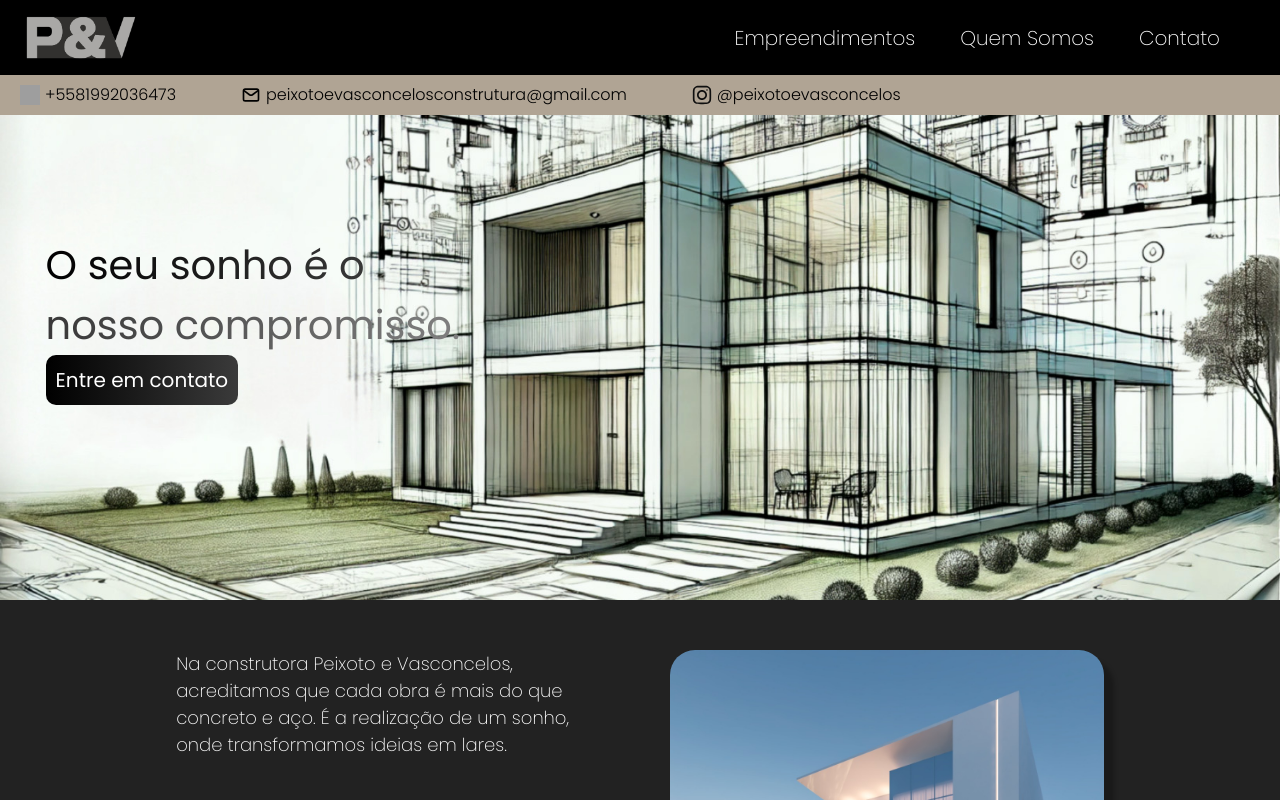
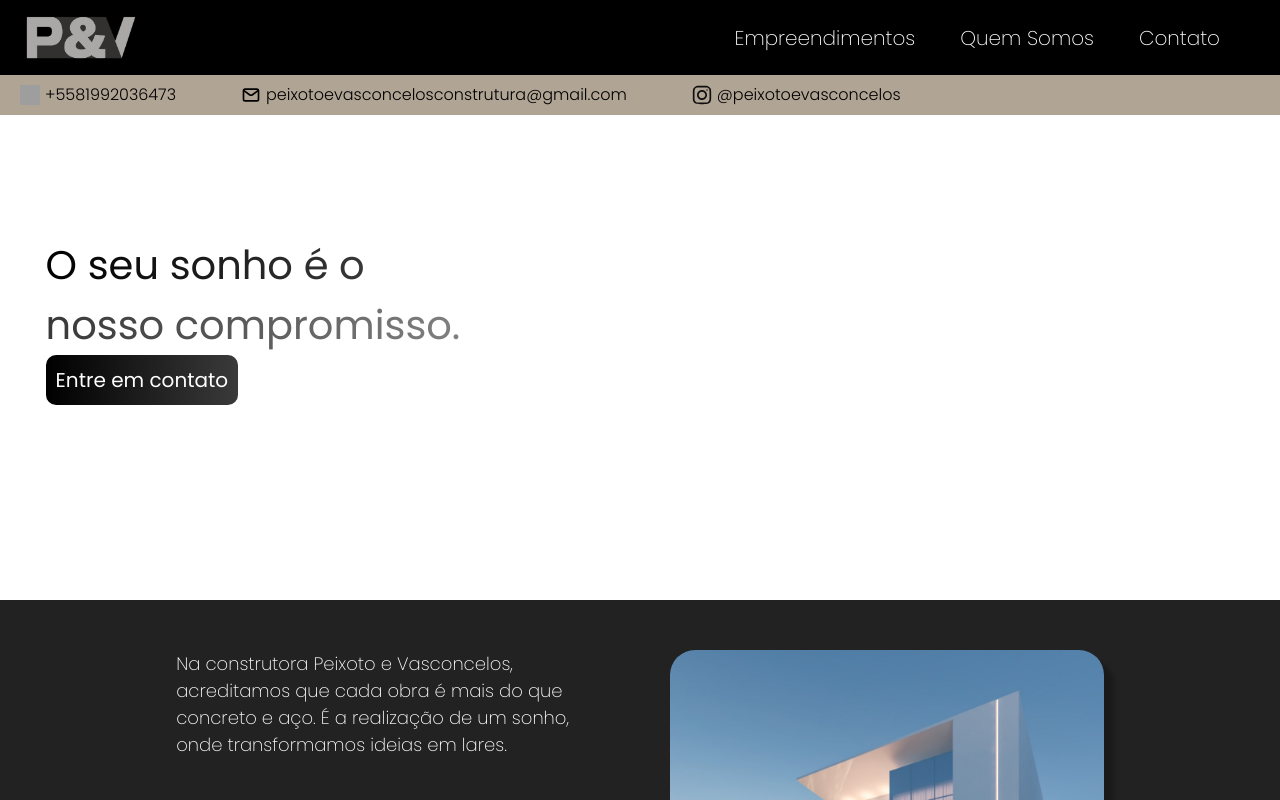
Before and after one commit to CarlosAugustoP/construtora-next, a Next.js app: page / in a window 1280 px wide. Shown: the top 800 px of the page. Built offline with nearby package versions, Linux system fonts and the light colour scheme; grey boxes are pictures that could not be loaded.

Commit message:
ajeitando hero

```diff
--- a/src/components/Intro/index.js
+++ b/src/components/Intro/index.js
@@ -20,7 +20,7 @@ export default function Intro() {
 
     return (
         <Wrapper>
-            <StyledImg src={isScreenBiggerThan942px ? "img/branca.png" : "img/branca.png"} srcSet={isScreenBiggerThan942px ? "img/hero2.jpeg 942w" : "img/hero2.jpeg 942w"} alt="Parallax" />
+            <StyledImg src={isScreenBiggerThan942px ? "img/branca.png" : "img/branca.png"} srcSet={isScreenBiggerThan942px ? "img/branca.png 942w" : "img/branca.png 942w"} alt="Parallax" />
             <ContentBox>
                 <Title><Colored>O seu sonho é o nosso compromisso.</Colored></Title>
                 <a href="#Contato"><Button>Entre em contato</Button></a>
```
